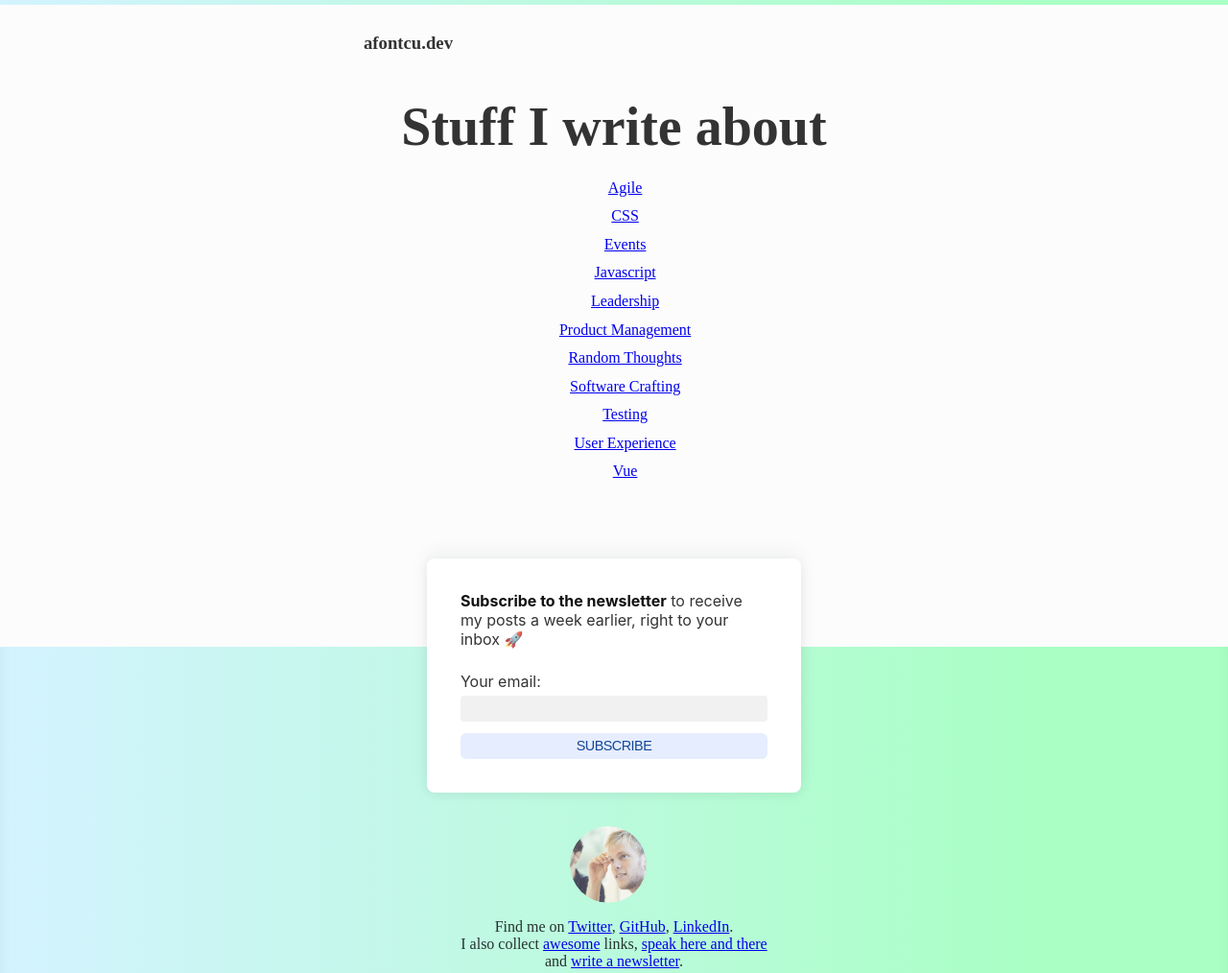
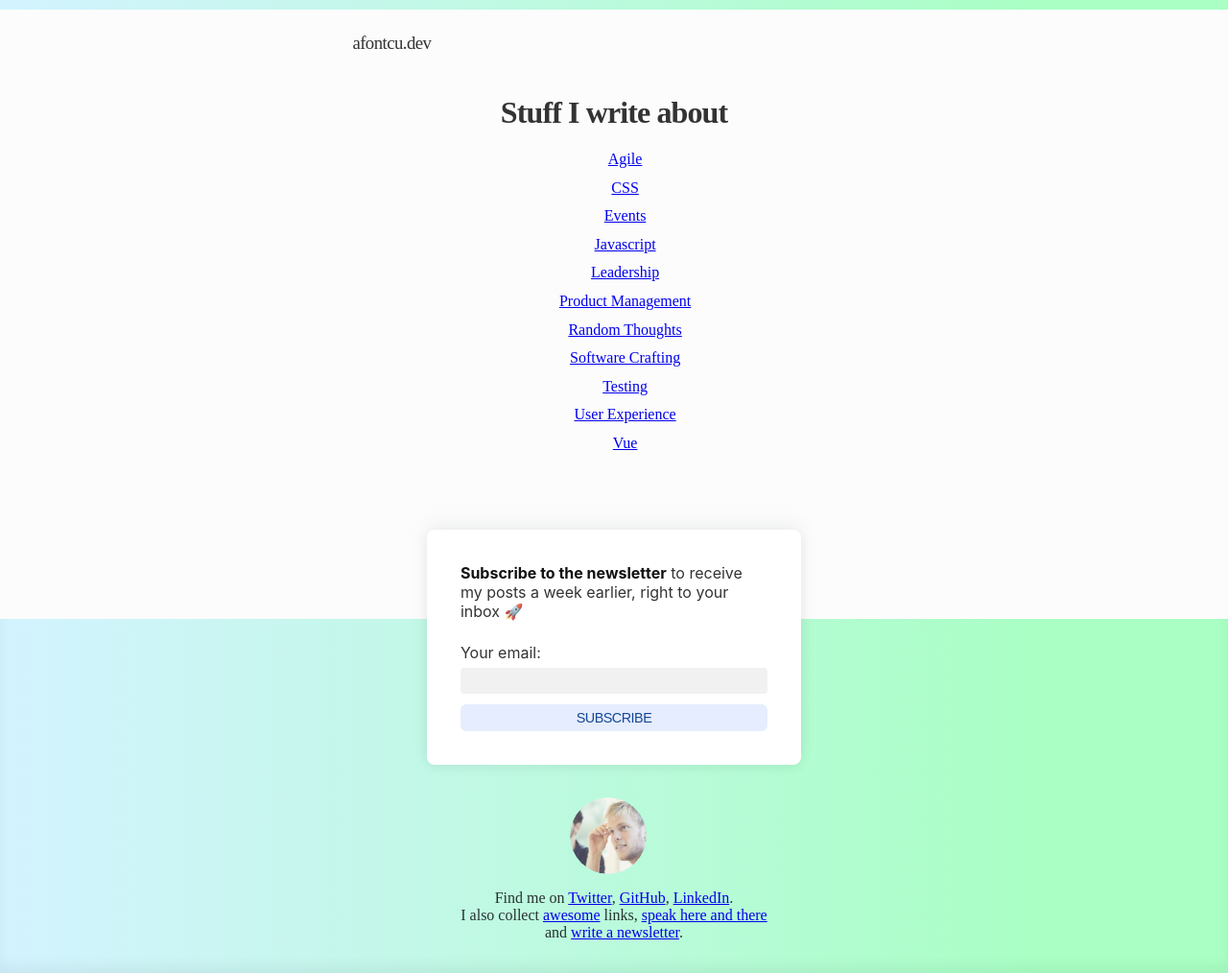
Before and after one commit to afontcu/afontcu.dev, a Gatsby site: page /tags in a window 1280 px wide. Shown: the top 1014 px of the page at 96% size. Built offline with nearby package versions, Linux system fonts and the light colour scheme; Gatsby itself is replaced by a stand-in of ours; some packages are replaced by stand-ins of ours; what typography-theme-lincoln would draw is missing.

Commit message:
Change fonts because I wanted to

```diff
--- a/gatsby-browser.js
+++ b/gatsby-browser.js
@@ -1,4 +1,4 @@
-import 'typeface-merriweather'
+import 'typeface-source-sans-pro'
 import 'typeface-lora'
 
 import 'prismjs/themes/prism-tomorrow.css'
--- a/package.json
+++ b/package.json
@@ -56,8 +56,8 @@
     "react-helmet": "^6.0.0",
     "react-typography": "^0.16.19",
     "typeface-lora": "0.0.72",
-    "typeface-merriweather": "0.0.72",
     "typeface-patua-one": "0.0.71",
+    "typeface-source-sans-pro": "^1.1.13",
     "typography": "^0.16.19",
     "typography-theme-lincoln": "^0.16.19",
     "typography-theme-wordpress-2016": "^0.16.19"
--- a/src/components/layout.js
+++ b/src/components/layout.js
@@ -16,7 +16,7 @@ class Layout extends React.Component {
       header = (
         <div
           style={{
-            ...scale(1 / 2),
+            ...scale(1 / 3),
             display: `flex`,
             marginBottom: rhythm(1.5),
             alignItems: `center`,
@@ -42,6 +42,7 @@ class Layout extends React.Component {
               textDecoration: `none`,
               backgroundImage: `none`,
               color: `inherit`,
+              fontWeight: `100`,
             }}
             to={`/`}
           >
@@ -55,7 +56,7 @@ class Layout extends React.Component {
         style={{
           marginLeft: `auto`,
           marginRight: `auto`,
-          maxWidth: rhythm(24),
+          maxWidth: rhythm(25),
           padding: `${rhythm(1.5)} ${rhythm(3 / 4)} 0`,
         }}
       >
--- a/src/styles/global.css
+++ b/src/styles/global.css
@@ -5,6 +5,8 @@
 body {
   overflow: hidden;
   background-color: rgb(252, 252, 252);
+  text-rendering: optimizeLegibility;
+  -moz-osx-font-smoothing: grayscale;
 }
 
 body::before {
@@ -13,15 +15,18 @@ body::before {
   top: 0;
   right: 0;
   left: 0;
-  height: 5px;
+  height: 10px;
   background: rgba(0, 0, 0, 0) linear-gradient(90deg, rgb(211, 243, 255) 0%, rgb(169, 255, 196) 85%) repeat scroll 0% 0%;
 }
 
-@media (min-width: 900px) {
-  h1 {
-    font-size: 3.5rem;
-  }
+h1,h2,h3,h4 {
+  font-weight: 700;
+  font-style: normal;
+  line-height: 1.04;
+  letter-spacing: -.028em;
+  color: #333;
 }
+
 
 time {
   color: rgba(0, 0, 0, 0.6);
--- a/src/templates/blog-post.js
+++ b/src/templates/blog-post.js
@@ -41,7 +41,7 @@ class BlogPostTemplate extends React.Component {
             <time
               dateTime={dateTime}
               style={{
-                ...scale(1 / 3),
+                ...scale(1 / 6),
                 display: `block`,
                 fontStyle: `italic`,
               }}
--- a/src/utils/typography.js
+++ b/src/utils/typography.js
@@ -11,10 +11,10 @@ TypographyTheme.overrideThemeStyles = () => {
 
 delete TypographyTheme.googleFonts
 
-TypographyTheme.headerFontFamily = ['Merriweather', 'sans-serif']
+TypographyTheme.headerFontFamily = ['Source Sans Pro', 'sans-serif']
 TypographyTheme.bodyFontFamily = ['Lora', 'Georgia', 'serif']
-TypographyTheme.baseFontSize = '19px'
-TypographyTheme.scaleRatio = 2.7
+TypographyTheme.baseFontSize = '24px'
+TypographyTheme.scaleRatio = 3.7
 
 const typography = new Typography(TypographyTheme)
 
```
Also changed, not shown: 1 other file.
